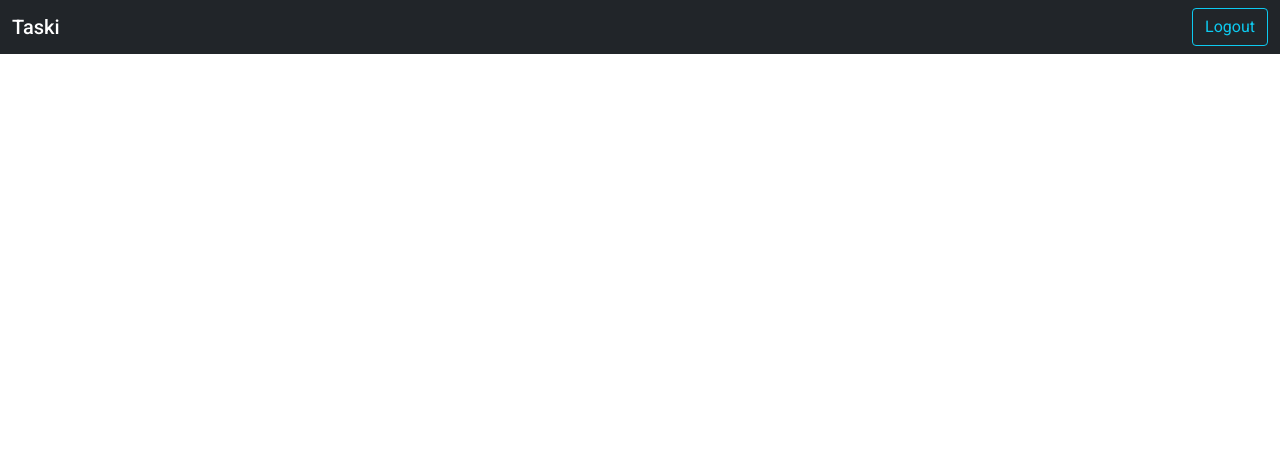
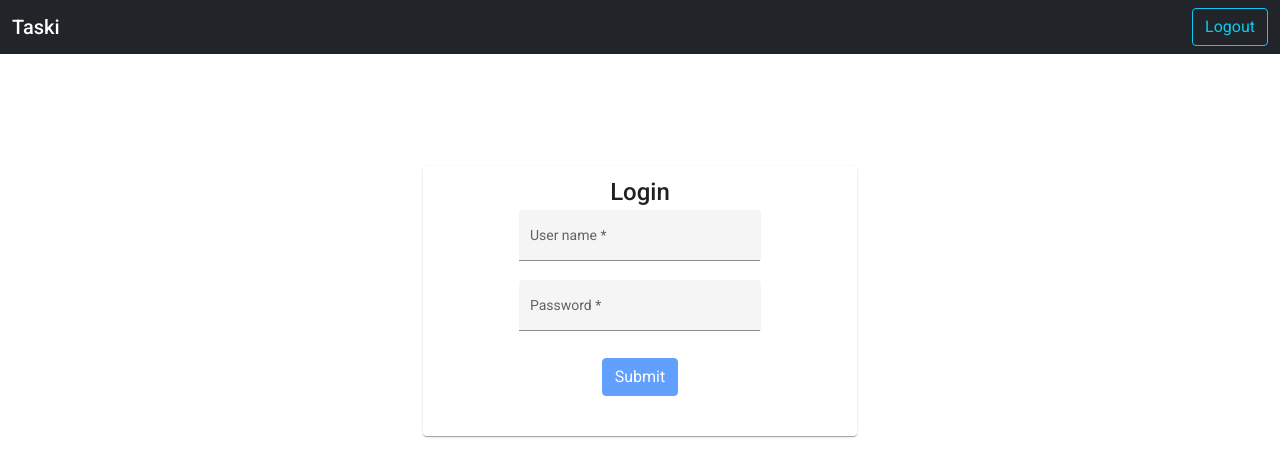
Before and after one commit to leehugi/taski-web-app, an Angular app: page /login in a window 1280 px wide. Before the commit this address led to /. Shown: the top 476 px of the page. Built offline with nearby package versions, Linux system fonts and the light colour scheme.

Commit message:
Update router service

```diff
--- a/src/app/app-routing.module.ts
+++ b/src/app/app-routing.module.ts
@@ -4,8 +4,8 @@ import { HomeComponent } from './home/home.component';
 import { LoginComponent } from './login/login.component';
 
 const routes: Routes = [
-  {path: '', component: LoginComponent },
-  {path: 'home', component: HomeComponent},
+  {path: 'login', component: LoginComponent },
+  {path: '', component: HomeComponent},
   {path: '**', redirectTo: '/not-found'}
 ];
 
--- a/src/app/login/login.component.ts
+++ b/src/app/login/login.component.ts
@@ -27,7 +27,7 @@ export class LoginComponent implements OnInit {
     const token = localStorage.getItem("token");
     if(token){
       this.httpService.get("checkToken").subscribe(data =>{
-        this.routerService.routeTo("home");
+        this.routerService.routeTo("");
       }, err => {
         this.errorHandler.handleError(err);
       })
@@ -42,7 +42,7 @@ export class LoginComponent implements OnInit {
         localStorage.setItem("token", data.msg.token)
         localStorage.setItem("userName", data.msg.userName)
 
-        this.routerService.routeTo("home");
+        this.routerService.routeTo("");
       }else{
         console.log("onSubmit => else")
       }
--- a/src/app/services/error-handler.service.ts
+++ b/src/app/services/error-handler.service.ts
@@ -30,7 +30,7 @@ export class ErrorHandler{
     }
 
     logout(){
-        this.routerService.routeTo("");
+        this.routerService.routeTo("login");
         localStorage.removeItem("token");
         localStorage.removeItem("userName");
     }
```
